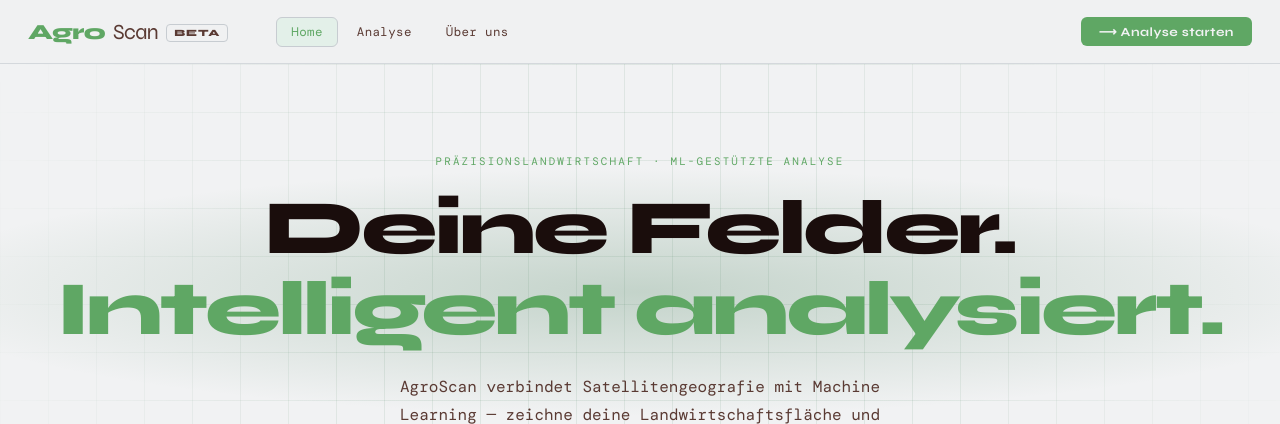
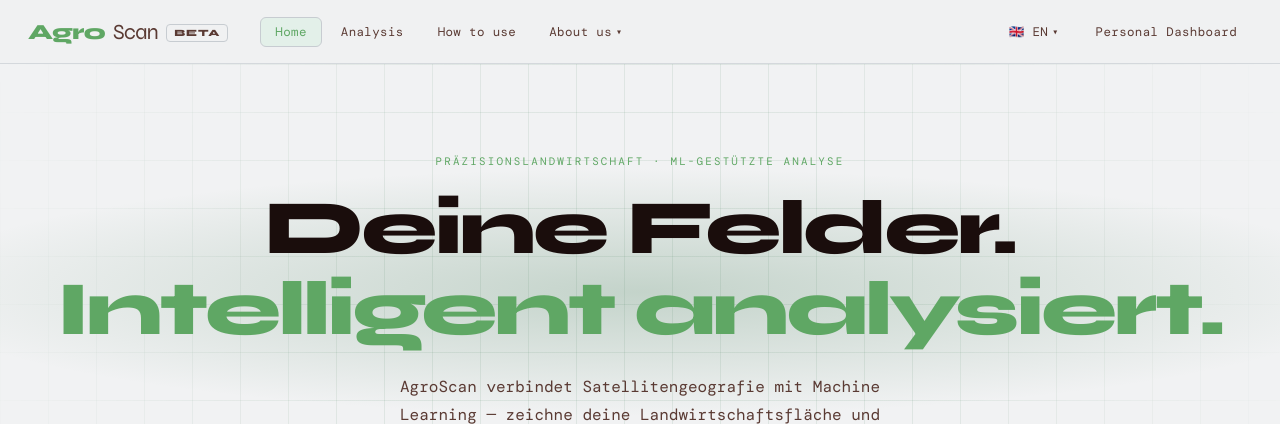
Before and after one commit to mbreitenhuber/soil_health_monitoring, a FastAPI app: page / in a window 1280 px wide. Shown: the top 424 px of the page. Run offline with FastAPI, Linux system fonts and the light colour scheme; some web fonts are replaced.

Commit message:
Nav bar verbessert und alle pages eingefügt
Co-authored-by: Copilot <copilot@github.com>

```diff
--- a/Webseite/backend/main.py
+++ b/Webseite/backend/main.py
@@ -15,9 +15,9 @@ from datetime import datetime
 from pathlib import Path
 from typing import List
 
-from fastapi import FastAPI, Request
+from fastapi import FastAPI, Request, Cookie
 from fastapi.middleware.cors import CORSMiddleware
-from fastapi.responses import HTMLResponse
+from fastapi.responses import HTMLResponse, RedirectResponse
 from fastapi.staticfiles import StaticFiles
 from fastapi.templating import Jinja2Templates
 from pydantic import BaseModel
@@ -48,10 +48,13 @@ app.add_middleware(
 
 # Neue Seite: Eintrag hier ergänzen + Route unten anlegen
 NAV_PAGES = [
-    {"id": "home",     "label": "Home",     "href": "/"},
-    {"id": "analysis", "label": "Analyse",  "href": "/analyse"},
-    {"id": "about",    "label": "Über uns", "href": "/ueber-uns"},
-    # {"id": "kontakt", "label": "Kontakt", "href": "/kontakt"},
+    {"id": "home",               "label": {"en": "Home",               "de": "Home"},               "href": "/",                   "group": "main"},
+    {"id": "analysis",           "label": {"en": "Analysis",           "de": "Analyse"},             "href": "/analyse",            "group": "main"},
+    {"id": "how_to",             "label": {"en": "How to use",         "de": "Anleitung"},           "href": "/how_to",             "group": "main"},
+    {"id": "users_experience",   "label": {"en": "Users Experience",   "de": "Nutzererfahrungen"},   "href": "/users_experience",   "group": "about"},
+    {"id": "about",              "label": {"en": "Research Background", "de": "Forschungshintergrund"}, "href": "/ueber-uns",       "group": "about"},
+    {"id": "report",             "label": {"en": "Report",             "de": "Bericht"},             "href": "/report",             "group": "about"},
+    {"id": "pers_dash",          "label": {"en": "Personal Dashboard", "de": "Mein Dashboard"},      "href": "/personal_dashboard", "group": "right"},
 ]
 
 HOME_STATS = [
@@ -114,33 +117,92 @@ def ctx(request: Request, page_id: str, **extra) -> dict:
         **extra,
     }
 
+# ══════════════════════════════════════════════════════
+# Spracheinstellung über Cookie und Nav-Label-Auswahl
+# ══════════════════════════════════════════════════════
+
+def get_nav_context(current_page: str, lang: str = "de"):
+    """Gibt nav_pages mit übersetzten Labels zurück."""
+    pages = [
+        {**p, "label": p["label"][lang]}
+        for p in NAV_PAGES
+    ]
+    return {"nav_pages": pages, "current_page": current_page, "lang": lang}
+
+# Sprache aus Cookie lesen
+@app.get("/set-lang/{lang}")
+def set_language(lang: str, request: Request):
+    redirect_url = request.headers.get("Referer", "/")
+    response = RedirectResponse(url=redirect_url)
+    response.set_cookie("lang", lang, max_age=60*60*24*365)
+    return response
 
 # ══════════════════════════════════════════════════════
 # HTML-ROUTEN
 # ══════════════════════════════════════════════════════
 
 @app.get("/", response_class=HTMLResponse)
-async def home(request: Request):
+async def home(request: Request, lang: str = Cookie(default="en")):
     return templates.TemplateResponse("pages/index.html", ctx(
         request, "home",
         stats=HOME_STATS,
         features=HOME_FEATURES,
         hero_image=None,         # z.B. "screenshot.png" → static/assets/
+        **get_nav_context("home", lang),
     ))
 
 @app.get("/analyse", response_class=HTMLResponse)
-async def analysis(request: Request):
+async def analysis(request: Request, lang: str = Cookie(default="en")):
     return templates.TemplateResponse("pages/analysis.html", ctx(
         request, "analysis",
+        **get_nav_context("analysis", lang),
     ))
 
 @app.get("/ueber-uns", response_class=HTMLResponse)
-async def about(request: Request):
+async def about(request: Request, lang: str = Cookie(default="en")):
     return templates.TemplateResponse("pages/about.html", ctx(
         request, "about",
         roadmap=ROADMAP,
         team=TEAM_MEMBERS,
         gallery_images=None,     # z.B. [{"file": "field.jpg", "alt": "Feld"}]
+        **get_nav_context("about", lang),
+    ))
+
+@app.get("/how_to", response_class=HTMLResponse)
+async def how_to(request: Request, lang: str = Cookie(default="en")):
+    return templates.TemplateResponse("pages/how_to.html", ctx(
+        request, "how_to",
+        **get_nav_context("how_to", lang),
+        # seitenspezifische Daten hier:
+        # my_data=MY_DATA,
+    ))
+
+
+@app.get("/personal_dashboard", response_class=HTMLResponse)
+async def pers_dash(request: Request, lang: str = Cookie(default="en")):
+    return templates.TemplateResponse("pages/pers_dash.html", ctx(
+        request, "pers_dash",
+        **get_nav_context("pers_dash", lang),
+        # seitenspezifische Daten hier:
+        # my_data=MY_DATA,
+    ))
+
+@app.get("/report", response_class=HTMLResponse)
+async def report(request: Request, lang: str = Cookie(default="en")):
+    return templates.TemplateResponse("pages/report.html", ctx(
+        request, "report",
+        **get_nav_context("report", lang),
+        # seitenspezifische Daten hier:
+        # my_data=MY_DATA,
+    ))
+
+@app.get("/users_experience", response_class=HTMLResponse)
+async def users_experience(request: Request, lang: str = Cookie(default="en")):
+    return templates.TemplateResponse("pages/users_experience.html", ctx(
+        request, "users_experience",
+        **get_nav_context("users_experience", lang),
+        # seitenspezifische Daten hier:
+        # my_data=MY_DATA,
     ))
 
 # Neue Route — Vorlage:
--- a/Webseite/frontend/static/css/nav.css
+++ b/Webseite/frontend/static/css/nav.css
@@ -5,9 +5,23 @@ nav { position: fixed; top: 0; left: 0; right: 0; height: var(--nav-h); backgrou
 .nav-badge { font-size: 0.6rem; padding: 2px 7px; border-radius: 4px; border: 1px solid var(--border2); color: var(--text-dim); text-transform: uppercase; letter-spacing: 0.1em; margin-top: 2px; }
 .nav-links { display: flex; align-items: center; gap: 4px; margin-left: 16px; }
 .nav-link { font-size: 0.78rem; padding: 6px 14px; border-radius: 6px; color: var(--text-dim); transition: color 0.18s, background 0.18s; letter-spacing: 0.03em; border: 1px solid transparent; text-decoration: none; }
-.nav-link:hover  { color: var(--text); background: rgba(74,222,128,0.06); }
+.nav-link:hover { color: var(--text); background: rgba(74,222,128,0.06); }
 .nav-link.active { color: var(--accent); background: rgba(74,222,128,0.08); border-color: var(--border2); }
 .nav-spacer { flex: 1; }
-.nav-cta { font-family: 'Syne', sans-serif; font-weight: 700; font-size: 0.78rem; padding: 7px 18px; border-radius: 6px; border: none; background: var(--accent); color: var(--bg); cursor: pointer; letter-spacing: 0.04em; transition: opacity 0.18s, transform 0.1s; text-decoration: none; }
-.nav-cta:hover { opacity: 0.85; transform: translateY(-1px); }
 .page-content { padding-top: var(--nav-h); }
+.nav-left { display: flex; align-items: center; gap: 4px; }
+.nav-right { display: flex; align-items: center; gap: 8px; }
+
+/* Dropdown */
+.nav-dropdown { position: relative; }
+.nav-dropdown-btn { font-size: 0.78rem; color: var(--text-dim); background: none; border: none; outline: none; cursor: pointer; padding: 6px 14px; border-radius: 6px; display: flex; align-items: center; gap: 4px; font-family: inherit; letter-spacing: 0.03em; }
+.nav-dropdown-btn:hover { color: var(--text); background: rgba(74,222,128,0.06); }
+.nav-chevron { font-size: 10px; transition: transform 0.15s; display: inline-block; }
+.nav-dropdown.open .nav-chevron { transform: rotate(180deg); }
+.nav-dropdown-menu { display: none; position: absolute; top: calc(100% + 6px); left: 0; background: var(--surface); border: 1px solid var(--border); border-radius: 10px; padding: 4px; min-width: 190px; box-shadow: 0 4px 16px rgba(0,0,0,0.12); z-index: 100; }
+.nav-dropdown-menu.nav-dropdown-right { left: auto; right: 0; }
+.nav-dropdown.open .nav-dropdown-menu { display: block; }
+.nav-dropdown-item { display: block; padding: 7px 12px; font-size: 0.78rem; color: var(--text-dim); text-decoration: none; border-radius: 7px; letter-spacing: 0.03em; }
+.nav-dropdown-item:hover, .nav-dropdown-item.active { background: rgba(74,222,128,0.08); color: var(--text); }
+.nav-dropdown .nav-dropdown-menu { display: none !important; }
+.nav-dropdown.open .nav-dropdown-menu { display: block !important; }
--- a/Webseite/frontend/templates/partials/footer.html
+++ b/Webseite/frontend/templates/partials/footer.html
@@ -1,6 +1,6 @@
 {# partials/footer.html — current_year kommt aus main.py → ctx() #}
 <footer>
   <a class="footer-logo" href="/">Agro<span>Scan</span></a>
-  <div>ML-gestützte Flächenanalyse · Starter-Template</div>
+  <div>ML-gestützte Flächenanalyse</div>
   <div>© {{ current_year }} AgroScan</div>
 </footer>
--- a/Webseite/frontend/templates/partials/nav.html
+++ b/Webseite/frontend/templates/partials/nav.html
@@ -9,13 +9,73 @@
     <div class="nav-badge">Beta</div>
   </a>
 
-  <div class="nav-links">
-    {% for page in nav_pages %}
+  <div class="nav-left">
+    {% for page in nav_pages if page.group == "main" %}
       <a class="nav-link {% if current_page == page.id %}active{% endif %}"
          href="{{ page.href }}">{{ page.label }}</a>
     {% endfor %}
+
+    <div class="nav-dropdown" id="dd-about">
+      <button class="nav-dropdown-btn" onclick="toggleDropdown('dd-about')">
+        {{ "About us" if lang == "en" else "Über uns" }}
+        <span class="nav-chevron">▾</span>
+      </button>
+      <div class="nav-dropdown-menu">
+        {% for page in nav_pages if page.group == "about" %}
+          <a class="nav-dropdown-item {% if current_page == page.id %}active{% endif %}"
+             href="{{ page.href }}">{{ page.label }}</a>
+        {% endfor %}
+      </div>
+    </div>
   </div>
 
   <div class="nav-spacer"></div>
-  <a class="nav-cta" href="/analyse">⟶ Analyse starten</a>
+
+  <div class="nav-right">
+    <div class="nav-dropdown" id="dd-lang">
+      <button class="nav-dropdown-btn" onclick="toggleDropdown('dd-lang')">
+        {% if lang == "en" %}🇬🇧 EN{% else %}🇩🇪 DE{% endif %}
+        <span class="nav-chevron">▾</span>
+      </button>
+      <div class="nav-dropdown-menu nav-dropdown-right">
+        <a class="nav-dropdown-item" href="/set-lang/en">🇬🇧 English</a>
+        <a class="nav-dropdown-item" href="/set-lang/de">🇩🇪 Deutsch</a>
+      </div>
+    </div>
+
+    <a class="nav-link" href="/personal_dashboard">Personal Dashboard</a>
+  </div>
 </nav>
+
+<script>
+function toggleDropdown(id) {
+  document.querySelectorAll('.nav-dropdown').forEach(d => {
+    if (d.id !== id) d.classList.remove('open');
+  });
+  document.getElementById(id).classList.toggle('open');
+}
+document.addEventListener('click', e => {
+  if (!e.target.closest('.nav-dropdown'))
+    document.querySelectorAll('.nav-dropdown').forEach(d => d.classList.remove('open'));
+});
+</script>
+
+<script>
+  console.log("Nav JS geladen");
+
+  function toggleDropdown(id) {
+    console.log("toggleDropdown aufgerufen:", id);
+    const el = document.getElementById(id);
+    console.log("Element gefunden:", el);
+    document.querySelectorAll('.nav-dropdown').forEach(d => {
+      if (d.id !== id) d.classList.remove('open');
+    });
+    el.classList.toggle('open');
+    console.log("Klassen nach toggle:", el.className);
+  }
+
+  document.addEventListener('click', e => {
+    if (!e.target.closest('.nav-dropdown'))
+      document.querySelectorAll('.nav-dropdown').forEach(d => d.classList.remove('open'));
+  });
+</script>
```
Also changed, not shown: Webseite/frontend/templates/pages/how_to.html (added, +30 -0 lines), Webseite/frontend/templates/pages/pers_dash.html (added, +30 -0 lines), Webseite/frontend/templates/pages/report.html (added, +44 -0 lines), Webseite/frontend/templates/pages/users_experience.html (added, +44 -0 lines).
